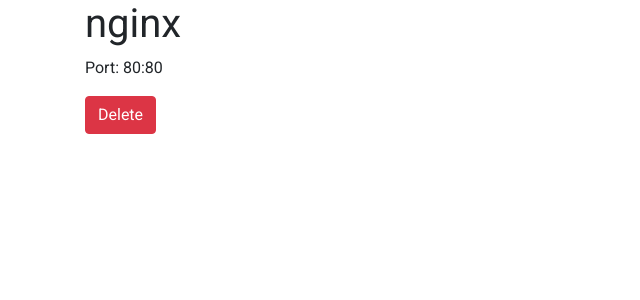
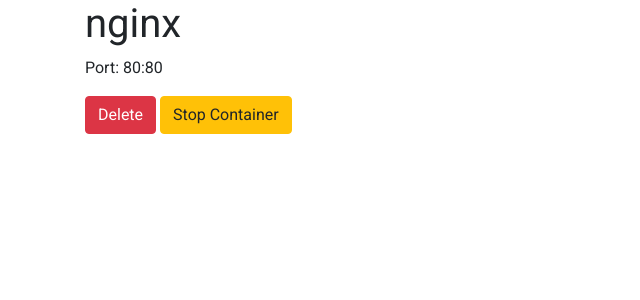
Before and after one commit to short/dockerdj, a Django app: page /dockerapp/container/25 in a window 1280 px wide. Shown: the part 56-356 px from the top of the page, without its empty margins (0-640 px from the left). Run offline with Django 3.2, Linux system fonts and the light colour scheme; a user stored in the database is signed in; data comes from the database, SQL or seed files in the repository; both versions use the stored data as it was after the commit; some libraries are stand-ins or nearby versions.

Commit message:
docker commants toegevoegd alleen nog de container id updaten

```diff
--- a/dockerapp/models.py
+++ b/dockerapp/models.py
@@ -33,9 +33,11 @@
         # file = open(self.dockerfile + ".yml", "r")
 
         # Start the container
-        # os.system("docker login")
+        os.system("docker login")
         # os.system("docker build -t " + self.title + " " + str(self.dockerfile) + ".yml")
-        # os.system("docker run -d -p 80:80 " + self.title)
+        os.system("docker run --name " + self.title + " -d -p 80:80 " + self.title)
+        # print('container id is')
+        # print(os.system(str("docker inspect --format="+"{"+"{"+".Id"+"}"+"} " + self.title)))
         return reverse("dockerapp:containers")
 
     def __str__(self):
--- a/dockerapp/templates/dockerapp/container_detail.html
+++ b/dockerapp/templates/dockerapp/container_detail.html
@@ -4,7 +4,10 @@
   <p>Port: {{ container.port }}</p>
   {% if user.is_authenticated %}
 		<a href="{% url 'dockerapp:container_delete' pk=container.pk %}" title="delete" class="btn btn-danger">
-			<span class="icon-label">Delete</span>
+			Delete
 		</a>
+    <a href="{% url 'dockerapp:container_stop' pk=container.pk %}" title="stop" class="btn btn-warning">
+      Stop Container
+    </a>
 	{% endif %}
 {% endblock %}
--- a/dockerapp/urls.py
+++ b/dockerapp/urls.py
@@ -11,6 +11,7 @@
     url(r'container/new$', views.CreateContainerView.as_view(),name='container_new'),
     url(r"container/(?P<pk>\d+)", views.ContainerDetail.as_view(),name="container_change"),
     url(r"container/delete/(?P<pk>\d+)",views.DeleteContainer.as_view(),name="container_delete"),
+    url(r"container/stop/(?P<pk>\d+)",views.StopContainer.as_view(),name="container_stop"),
     url(r'dockerfile/$', views.DockerfileView.as_view(), name='dockerfiles'),
     url(r'dockerfile/new$', views.CreateDockerfileView.as_view(),name='dockerfile_new'),
     url(r"dockerfile/(?P<pk>\d+)", views.DockerfileDetail.as_view(),name="dockerfile_change"),
--- a/dockerapp/views.py
+++ b/dockerapp/views.py
@@ -5,7 +5,7 @@
 from dockerapp.models import Dockerfile, Container
 from dockerapp.forms import DockerfileForm, ContainerForm
 from django.contrib.auth.mixins import LoginRequiredMixin
-from django.urls import reverse_lazy
+from django.urls import reverse_lazy, reverse
 import os
 
 from braces.views import SelectRelatedMixin
@@ -44,7 +44,7 @@
 class ContainerView(generic.ListView):
     model = Container
 
-class CreateContainerView(LoginRequiredMixin, generic.CreateView):
+class CreateContainerView(LoginRequiredMixin, generic.edit.CreateView):
     login_url = 'dockerapp/login/'
     redirect_field_name = 'dockerapp/containers.html'
 
@@ -61,14 +61,36 @@
     select_related = ("dockerfile",)
     success_url = reverse_lazy("dockerapp:containers")
 
-    # Stop the container
-    # os.system("docker container stop " + model.container_id)
-    # os.system("docker container rm " + model.title)
+    def get_queryset(self):
+        # Get the object
+        queryset = super().get_queryset()
 
-    def get_queryset(self):
-        queryset = super().get_queryset()
+        # get the specifik title and container id
+        container_title = queryset.get().title
+        container_id = queryset.get().container_id
+
+        # stop and remove the container with the title and container id
+        # os.system("docker container stop " + str(model.container_id))
+        # os.system("docker container rm " + str(model.title))
         return queryset
 
     def delete(self, *args, **kwargs):
         messages.success(self.request, "Container Deleted")
         return super().delete(*args, **kwargs)
+
+class StopContainer(LoginRequiredMixin, generic.RedirectView):
+    model = models.Container
+
+    def get_redirect_url(self, *args, **kwargs):
+        return reverse_lazy("dockerapp:containers")
+
+    def get(self, request, *args, **kwargs):
+        # Get the object
+        container = get_object_or_404(Container)
+
+        # get the specifik title and container id
+        container_id = container.container_id
+
+        # stop and remove the container with the title and container id
+        # os.system("docker container stop " + str(model.container_id))
+        return super().get(request, *args, **kwargs)
--- a/templates/index.html
+++ b/templates/index.html
@@ -2,10 +2,10 @@
 {% block content %}
   <div class="form-group"></div>
   <div class="jumbotron">
-    <h1 class="display-4">Welkom op DockerDJ</h1>
-    <p class="lead">DockerDj is een platform waar docker containers makkelijk gemaakt kunnen worden zonder enige kennis van de docker cli</p>
+    <h1 class="display-4">Welcome to DockerDJ</h1>
+    <p class="lead">DockerDj is a platform to make docker container without the docker cli</p>
     <hr class="my-4">
-    <p>Overigens is het wel handig om wat kennis te hebben van docker en de docker cli om dit platform te gebruiken. Het is wel de bedoeling dat je dockerfiles kan maken</p>
+    <p>It is good to know a few things about containers and dockerfiles.</p>
     <a class="btn btn-primary btn-lg" href="{% url 'dockerapp:container_new' %}" role="button">Container aanmaken</a>
   </div>
 {% endblock %}
```
Also changed, not shown: dockerapp/templates/dockerapp/container_list.html (+9 -5 lines), db.sqlite3.
